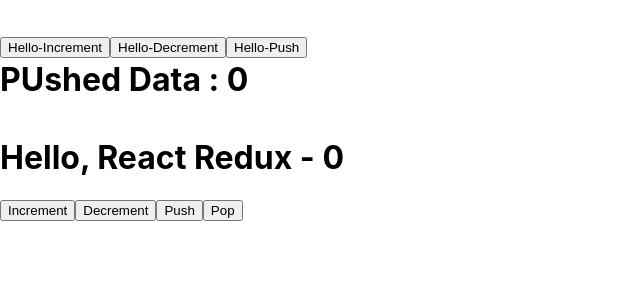
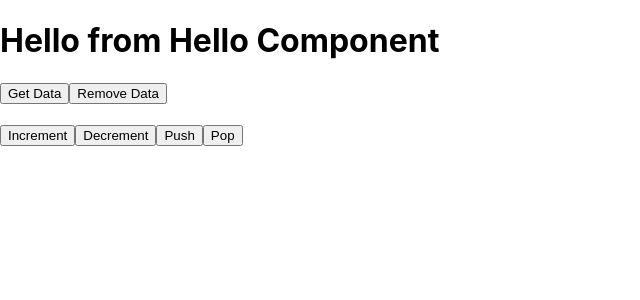
Before and after one commit to kprabha25/react-redux, a React (Create React App) app: page / in a window 1280 px wide. Shown: the top 300 px of the page, without its empty margins (0-640 px from the left). Built offline with nearby package versions, Linux system fonts and the light colour scheme.

Commit message:
'redux-crud'

```diff
--- a/package.json
+++ b/package.json
@@ -6,6 +6,7 @@
     "@testing-library/jest-dom": "^5.16.3",
     "@testing-library/react": "^12.1.4",
     "@testing-library/user-event": "^13.5.0",
+    "axios": "^0.26.1",
     "react": "^18.0.0",
     "react-dom": "^18.0.0",
     "react-redux": "^7.2.8",
--- a/src/App.js
+++ b/src/App.js
@@ -31,6 +31,8 @@
       <Provider store= {store}>
       <div>
         <Hello name={this.state.name}></Hello>
+        <br />
+        <br />
         <button onClick={this.increment}>Increment</button>
         <button onClick={this.decrement}>Decrement</button>
         <button onClick={this.push}>Push</button>
--- a/src/Hello.js
+++ b/src/Hello.js
@@ -2,29 +2,28 @@
 import React, {Component } from "react";
 import { connect } from 'react-redux'
 import {COUNTER_INCREMENT, COUNTER_DECREMENT} from './reduxes/store'
+import axios from 'axios'
 // change the hello component to redux component by connect function
 
-// let Hello = (props) => {
-//     return <h1>
-//     <button onClick={props.increment}>Hello-Increment</button>
-//     <button onClick={props.decrement}>Hello-Decrement</button><br />
-//     Hello, {props.name} - {props.count}
-//     </h1>;
-// }
-
 class Hello extends Component  {
-  add = (data)=>{
-    const count = 'count : '+this.props.count
-    this.props.update(count)
+  state = {data: []}
+  getData = (data)=>{
+    if(this.props.data.length == 0){
+      axios.get('https://jsonplaceholder.typicode.com/posts')
+        .then(result => {
+          console.log('Data Fetched')
+          this.props.setData(result.data)
+        })
+    }
   }
   render(){
-    return( <h1>
-      <button onClick={this.props.increment}>Hello-Increment</button>
-      <button onClick={this.props.decrement}>Hello-Decrement</button>
-      <button onClick={this.add}>Hello-Push</button>
-      <br />PUshed Data : {this.props.data.length} <br />
-      <br />Hello, {this.props.name} - {this.props.count}
-      </h1>);
+    return( <>
+      <h1>Hello from Hello Component</h1>
+      {/* <button onClick={this.getData}>Get Data</button> */}
+      <button onClick={this.props.setData}>Get Data</button>
+      <button onClick={this.props.removeData}>Remove Data</button>
+      {this.props.data.map((x,i) => <div key={i}> {x.title}</div>)}
+      </>);
   }
 }
 
@@ -34,8 +33,7 @@
 //to get value from state, use this
 const mapStateToProps = (state)=>{
   return {
-    count: state.counter.count,
-    data: state.tester
+    data: state.storage.data || []
   }
 }
 
@@ -43,14 +41,17 @@
 const mapDispatchToProps = (dispatch)=>{
   //we create object with function defintion
   return {
-    increment: ()=>{
-      dispatch({type: COUNTER_INCREMENT})
+    setData: (data)=>{
+      axios.get('https://jsonplaceholder.typicode.com/posts')
+        .then(result => {
+          console.log('Data Fetched')
+          //this.props.setData(result.data)
+          dispatch({type: 'setData', data: result.data})
+        })
+
     },
-    decrement: ()=>{
-      dispatch({type: COUNTER_DECREMENT})
-    },
-    update: (data)=>{
-      dispatch({type:'push', value: data})
+    removeData:()=>{
+      dispatch({type: 'removeData'})
     }
   }
 }
--- a/src/index.js
+++ b/src/index.js
@@ -4,14 +4,14 @@
 import App from './App';
 import reportWebVitals from './reportWebVitals';
 import { render } from 'react-dom'
-ReactDOM.render(
-  <React.StrictMode>
-    <App />
-  </React.StrictMode>,
-  document.getElementById('root')
-);
+// ReactDOM.render(
+//   <React.StrictMode>
+//     <App />
+//   </React.StrictMode>,
+//   document.getElementById('root')
+// );
 
-// render(<App /> , document.getElementById('root'))
+ render(<App /> , document.getElementById('root'))
 
 // If you want to start measuring performance in your app, pass a function
 // to log results (for example: reportWebVitals(console.log))
--- a/src/reduxes/store.js
+++ b/src/reduxes/store.js
@@ -42,14 +42,37 @@
     }
 }
 
+const dataReducer = (state={data: null}, action) =>{
+    switch (action.type) {
+        case 'setData':
+            return {data: action.data}
+            break;
+        case 'removeData':
+            return {data: null}
+            break;
+        default:
+            return state;
+    }
+
+}
+const rootReducer = redux.combineReducers({
+    counter: countReducer,
+    tester: testReducer,
+    storage: dataReducer
+})
+/*
 const rootReducer = (state = [], action) =>{
     return{
-        //on every state change both reducer will get called
+        //on every state change both reducer will get called, here we call reducer function.
+        //but in combined reducer we don't call instead we assign function defintion
         counter: countReducer(state.counter, action),
-        tester: testReducer(state.tester, action)
+        tester: testReducer(state.tester, action),
+        storage: dataReducer(state.storage, action)
     }
 }
 
 //const store = redux.createStore(reducer)
 const store = redux.createStore(rootReducer)
+*/
+const store = redux.createStore(rootReducer)
 export default store
```
Also changed, not shown: 1 other file (tests, documents, lock files or other folders).
